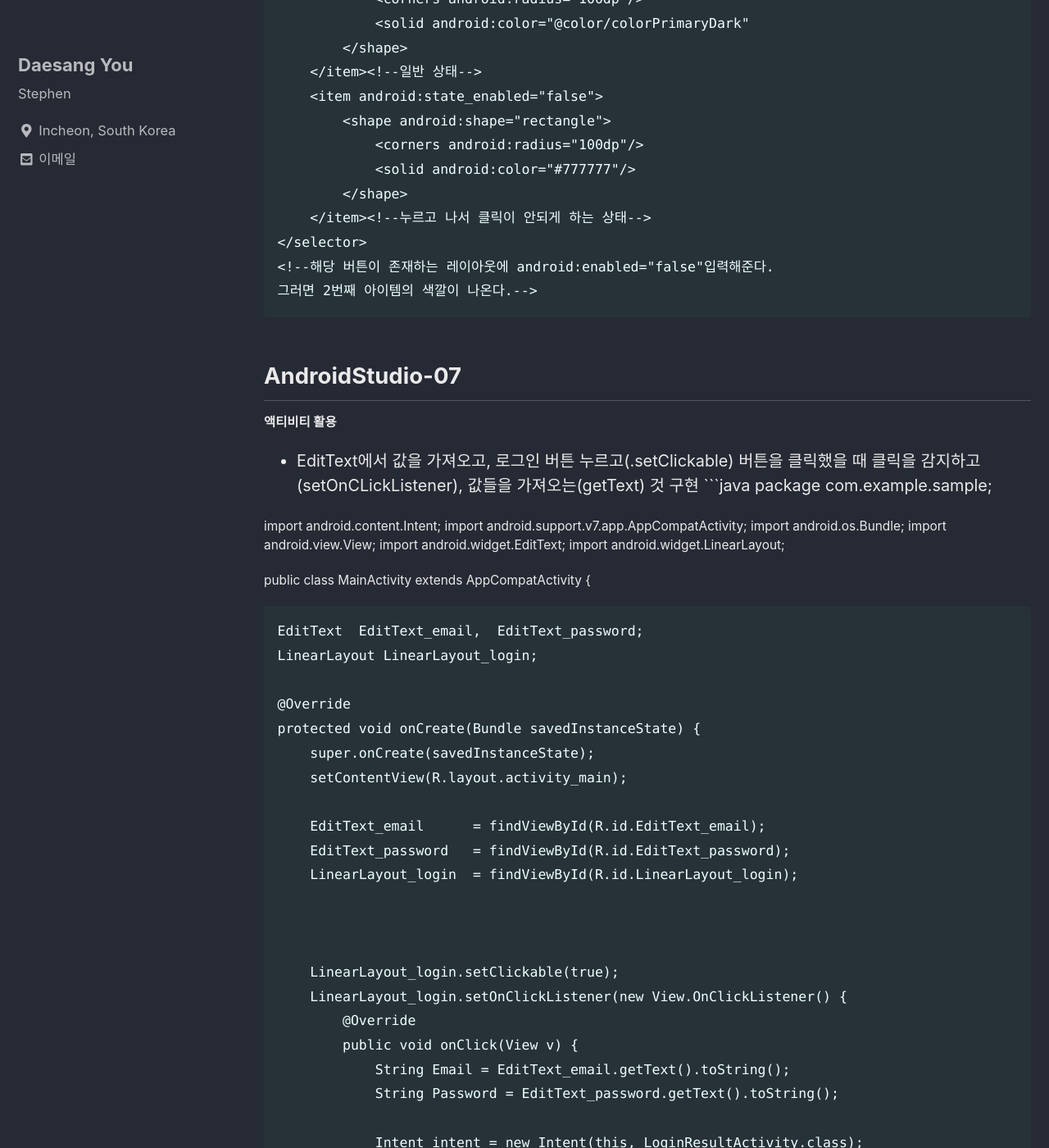
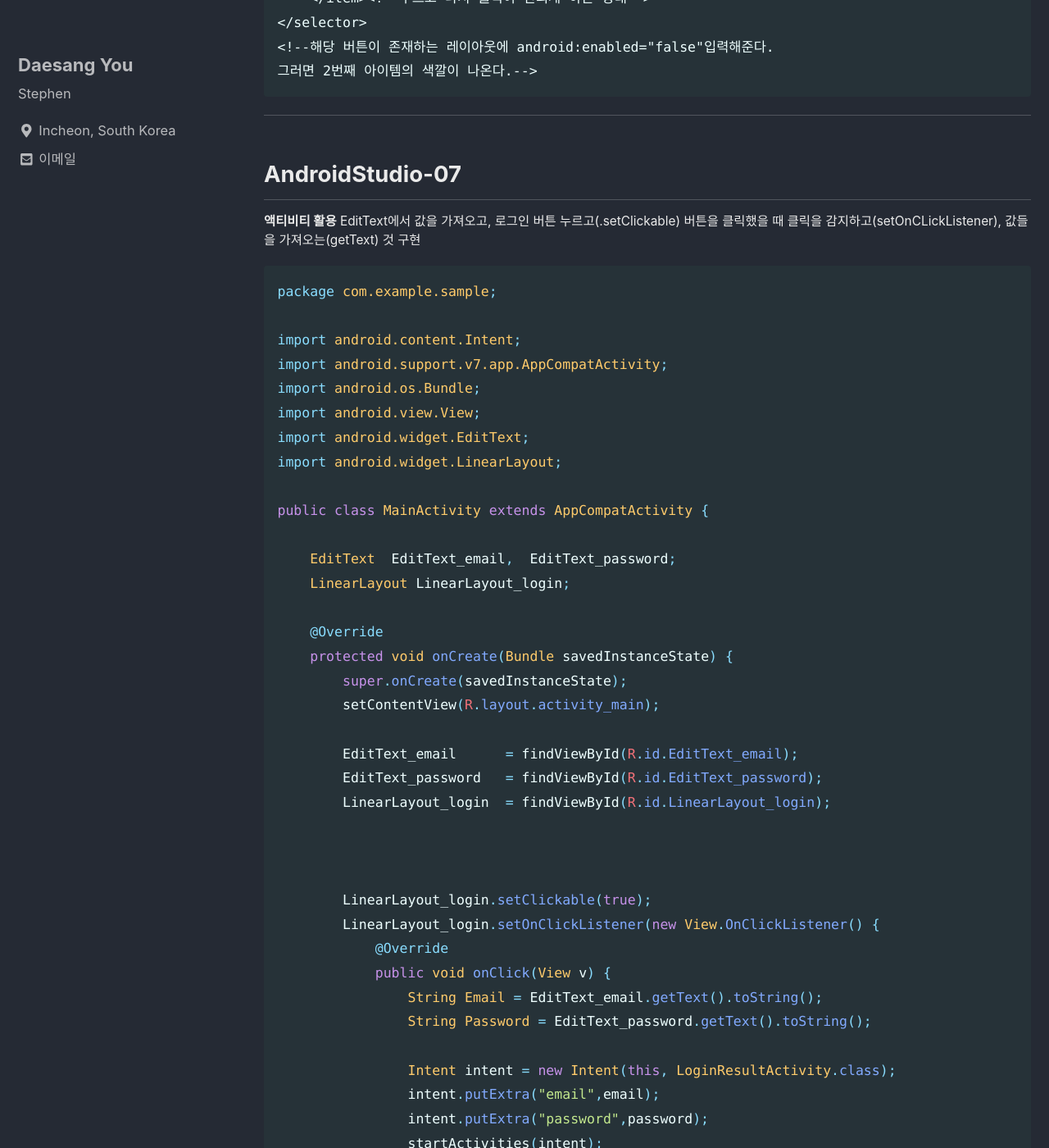
Before and after one commit to eotkd4791/eotkd4791.github.io, a Jekyll site: the page built from _posts/AndroidStudio/2019-07-17-AndroidStudio-layout.md, in a window 1280 px wide and 1400 px high, scrolled down 4952 px. Shown: the whole window at 82% size. Built offline with Jekyll 4.4.1, drawn with Linux system fonts in a browser that asks for light colours; cached includes are drawn as plain includes; comment, search, counter and statistics services are not loaded; some of the changed text lies outside the part shown.

Commit message:
Update 2019-07-17-AndroidStudio-layout.md

````diff
--- a/_posts/AndroidStudio/2019-07-17-AndroidStudio-layout.md
+++ b/_posts/AndroidStudio/2019-07-17-AndroidStudio-layout.md
@@ -7,6 +7,7 @@ tags:
   - App
   - layout
 ---
+
 ## AndroidStudio-01
 - 안드로이드는 액티비티와 레이아웃 파일이 쌍을 이룬다.
 - Gradle 빌드(배포,개발) 환경을 구성해준다.
@@ -17,43 +18,35 @@ tags:
 
 
 ## AndroidStudio-02
-- Virtual Device
-  - 단말기에 맞게 설정한다.
-  - Nexus 6 1440x2560px, 560dpi가 요즘 대세.
+1. Virtual Device
+- 단말기에 맞게 설정한다.
+- Nexus 6 1440x2560px, 560dpi가 요즘 대세.
 
-- TextView
-  - match는 꽉 채운다는 뜻.
-  - 너비와 높이는 꼭 정해준다.
-  - 글씨를 보여주는 역할
-  - gravity 해당하는 요소의 범위에서 정렬하기
-  - layout_gravity 부모 기준에서 정렬위치 정하기
-  - wrap 크기에 맞게 채우기.
-
+2. TextView
+- match는 꽉 채운다는 뜻.
+- 너비와 높이는 꼭 정해준다.
+- 글씨를 보여주는 역할
+- gravity 해당하는 요소의 범위에서 정렬하기
+- layout_gravity 부모 기준에서 정렬위치 정하기
+- wrap 크기에 맞게 채우기.
 ---
 
 ## AndroidStudio-03
-
-
-
-- Layout
-
-- TextView를 쓰면 많은 것을 담을 수가 없기 때문에 부모로 쓰는 것을 비효율.
-
+1. TextView를 부모로 쓰면 많은 것을 담을 수가 없기 때문에 비효율.
 - LinearLayout 이나 RelativeLayout을 쓴다.
 - Linear : 요소들이 가로/세로로 배치된다.
 - 방향은 android:orientation="horizontal"
-  - -가로 / vertical 세로
+- 가로 / vertical 세로
 
-
-- RelativeLayout : 부모-자식 관계를 지킨다.
+2. RelativeLayout : 부모-자식 관계를 지킨다.
 - 위치 설정을 따로 하지 않으면 겹쳐서 나타난다.
 - 1을 센터(부모님의 센터)로 위치 시킨다. layout_centerInParent="true"
 - 관계를 정의했다고 표현한다.
-- id를 설정해서 구체적인 위치를 표현한다.android:id=@+id/~~~~
-- android:layout_toLeftOf="@+id/~~~" // toRightOf
-
+- id를 설정해서 구체적인 위치를 표현한다.
+- android:id=@+id/~~~~
+- android:layout_toLeftOf="@+id/~~~", toRightOf
 - weightSum값을 설정하여 layout_weight명령어를 이용하여 레이아웃을 등분할 수 있다.
-  - wrap_content대신 match_parent를 사용하면 화면을 꽉 채울 수 있다.
+- wrap_content대신 match_parent를 사용하면 화면을 꽉 채울 수 있다.
 
 
 ```xml
@@ -99,9 +92,8 @@ tags:
 ```
 > centerInparent(부모의 중앙으로 정렬)/  centerInHorizontal(가로 정렬'|')/ centerInVertical(세로 정렬'-')
  toRightOf=id/ toLeftOf / above / below
+---
 
-
----
 
 ## AndroidStudio-04
 - 이미지 삽입 시 src나 background를 쓰는데 background=@null로 설정하고 src를 이용한다 background는 할당된 공간을 꽉 채우도록 사진을 배치하기 때문에 앱상에서 찌그러질 수 있다.
@@ -116,14 +108,12 @@ support design 종속성 식별자. 입력시 build.gradle(Module.app)내의 디
   원래 사이즈는 device definition에서 사용할 가상머신의 연필그림을 누르고 dpi로 설정해주어야한다.
 - 이미지 설정 시, 백그라운드를 널로 설정해주고 src="@drawble/이미지명"으로 미리 drawable 폴더에 저장해놓았던 파일을 가져온다.
 - 버튼 백그라운드 만들기
-  1. drawble xml파일을 하나 만들고 첫줄만 남긴다.(<xml version~~>)
-  2. <selector xmls:안드로이드 스키마 apk res>태그를 연다
-  3. item 상태설정
-  4. shape 이 상태일 때, 모양이 이렇다.
-  5. 채워 줄때 <solid>
-  6. <corner> 로그인 버튼 둥그렇게 깎아주는 것. 숫자가 적을수록 꺾임이 적다(직각일때 0) radious= 20dp
-
-
+1. drawble xml파일을 하나 만들고 첫줄만 남긴다.(<xml version~~>)
+2. <selector xmls:안드로이드 스키마 apk res>태그를 연다
+3. item 상태설정
+4. shape 이 상태일 때, 모양이 이렇다.
+5. 채워 줄때 <solid>
+6. <corner> 로그인 버튼 둥그렇게 깎아주는 것. 숫자가 적을수록 꺾임이 적다(직각일때 0) radious= 20dp
 
 ```xml
 <?xml version="1.0" encoding="utf-8"?>
@@ -141,7 +131,9 @@ support design 종속성 식별자. 입력시 build.gradle(Module.app)내의 디
 </selector>
 
 ```
-- EditText입력 시, 힌트 위로 올라가는 디자인.
+
+
+> EditText입력 시, 힌트 위로 올라가는 디자인.
 ```xml
  <android.support.design.widget.TextInputLayout
         android:layout_width="match_parent"
@@ -153,9 +145,8 @@ support design 종속성 식별자. 입력시 build.gradle(Module.app)내의 디
         </android.support.design.widget.TextInputEditText>
     </android.support.design.widget.TextInputLayout>
 ```
-- 가장자리 조절할 떄는 padding을 쓴다.
-
-- 버튼에 이미지 삽입-> LinearLayout에 버튼과 이미지를 horizontal방식으로 일렬로 배치한다. 버튼 크기를 맞춘다.
+>가장자리 조절할 떄는 padding을 쓴다.<br>
+>버튼에 이미지 삽입-> LinearLayout에 버튼과 이미지를 horizontal방식으로 일렬로 배치한다.<br>버튼 크기를 맞춘다.
 ---
 
 ## AndroidStudio-06
@@ -184,9 +175,11 @@ support design 종속성 식별자. 입력시 build.gradle(Module.app)내의 디
 <!--해당 버튼이 존재하는 레이아웃에 android:enabled="false"입력해준다.
 그러면 2번째 아이템의 색깔이 나온다.-->
 ```
+---
 ## AndroidStudio-07
 **액티비티 활용**
-- EditText에서 값을 가져오고, 로그인 버튼 누르고(.setClickable) 버튼을 클릭했을 때 클릭을 감지하고(setOnCLickListener), 값들을 가져오는(getText) 것 구현
+EditText에서 값을 가져오고, 로그인 버튼 누르고(.setClickable) 버튼을 클릭했을 때 클릭을 감지하고(setOnCLickListener), 값들을 가져오는(getText) 것 구현
+
 ```java
 package com.example.sample;
 
@@ -228,6 +221,9 @@ public class MainActivity extends AppCompatActivity {
         });
     }
 }
+```
 
-```
+---
 ## AndroidStudio-08
+
+---
````
Also changed, not shown: other parts of _posts/AndroidStudio/2019-07-17-AndroidStudio-layout.md (+1 -1 lines).
